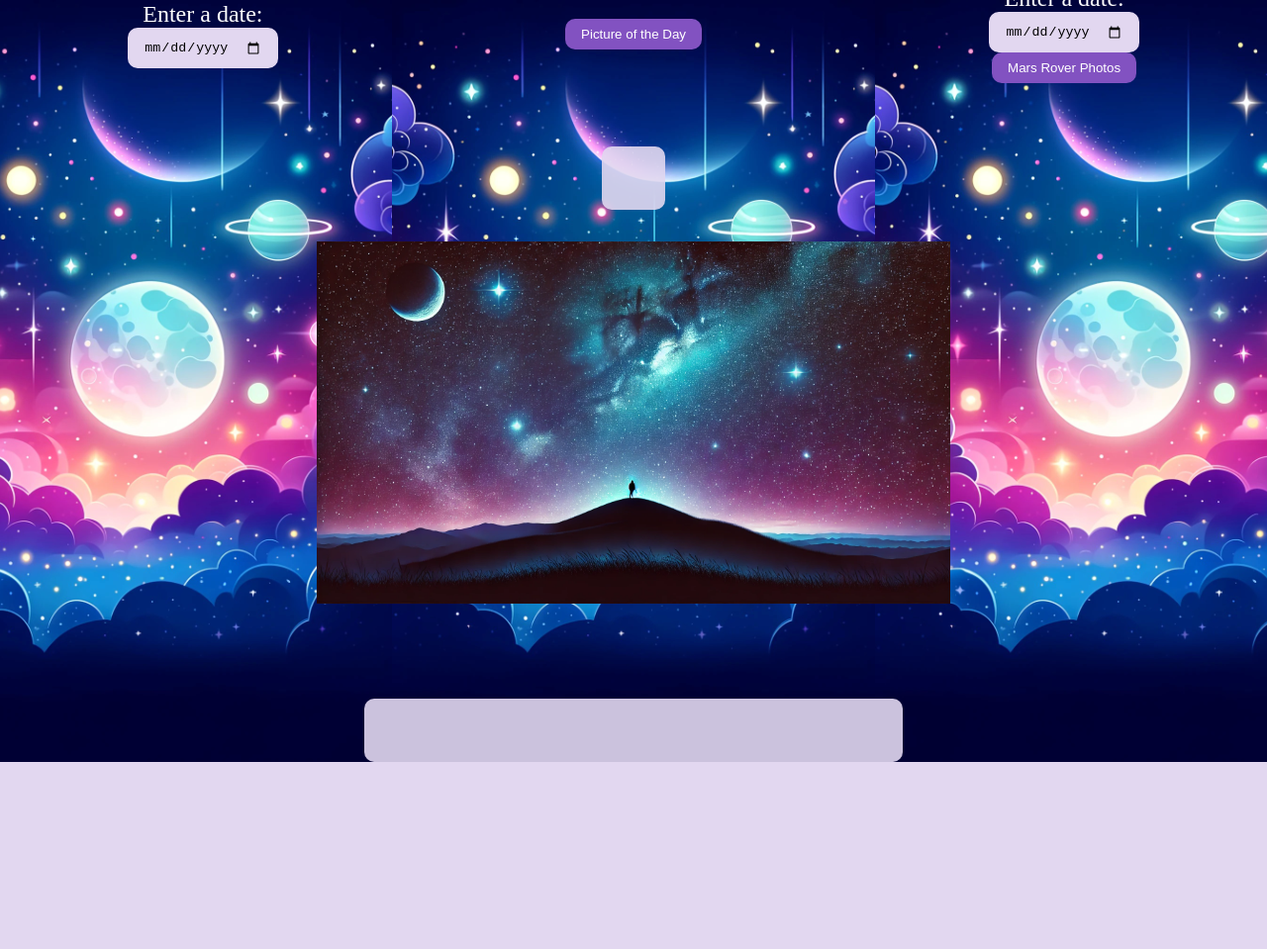
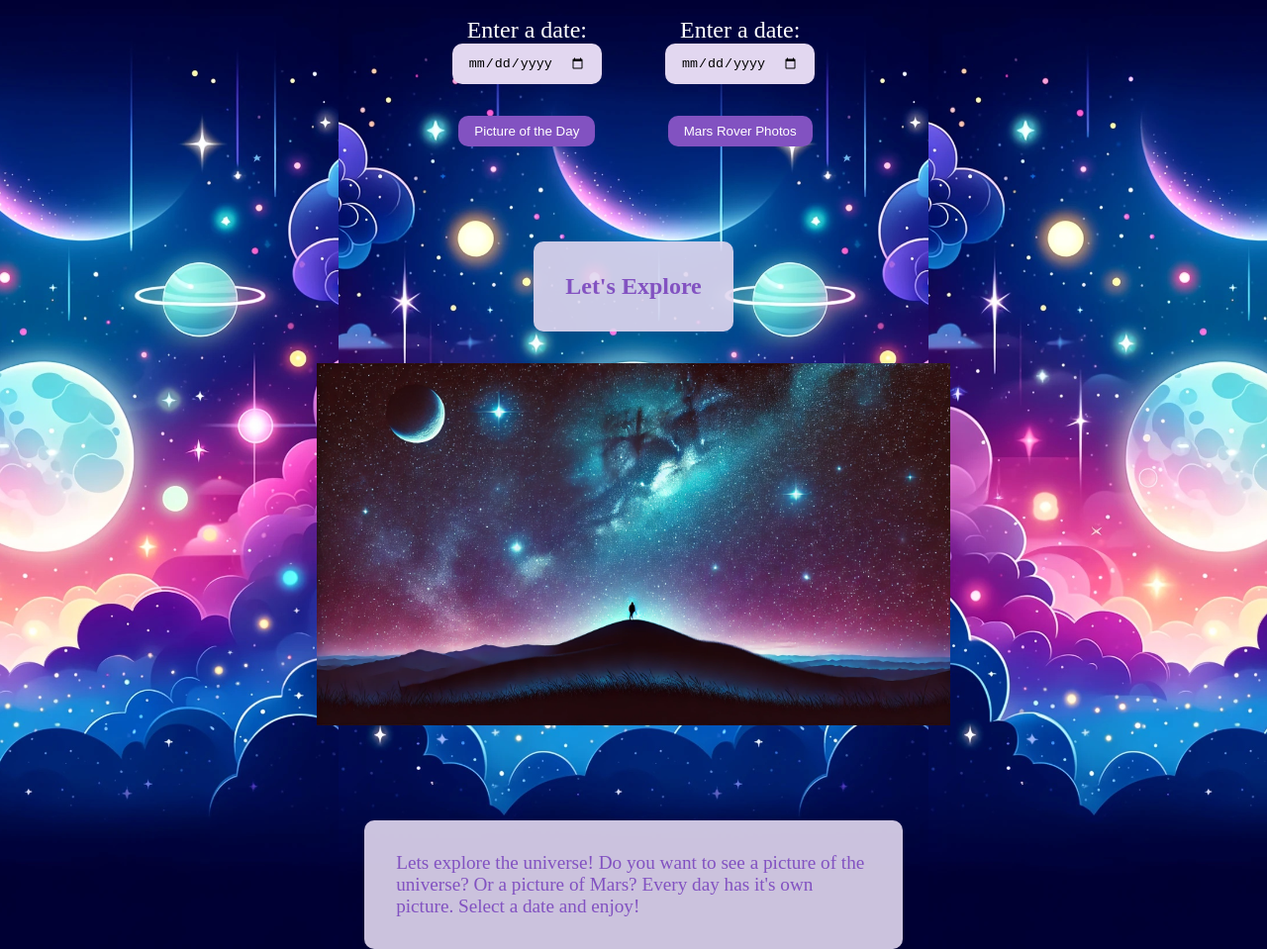
Before and after one commit to moisesg526/NY-StarGazers-Society, a plain HTML site: page index.html in a window 1280 px wide. Shown: the part 84-1043 px from the top of the page at 99% size. Before the commit the page ends 854 px from the top, so only its background shows below. Drawn offline with Linux system fonts and the light colour scheme.

Commit message:
Fixed display of the formats

```diff
--- a/index.html
+++ b/index.html
@@ -8,23 +8,31 @@
   </head>
   <body>
     <h1>NY StarGazers Society</h1>
+    <section class="form-sec">
       <section class="forms">
         <form class="pod-form">
           <label for="">Enter a date:</label>
           <input type="date" class="get-Pod" />
         </form>
+        <input type="submit" class="pod-btn btn" value="Picture of the Day" />
+      </section>
 
-      <input type="submit" class="pod-btn btn" value="Picture of the Day"></input>
+      <section class="forms">
         <form class="pom-form">
           <label for="">Enter a date:</label>
-        <input type="date" />
-        <input type="submit" class="mars-btn btn" value="Mars Rover Photos"></input>
+          <input type="date" class="get-mars-pic" />
         </form>
+        <input type="submit" class="mars-btn btn" value="Mars Rover Photos" />
+      </section>
     </section>
     <section class="api-content">
-      <h2></h2>
+      <h2>Let's Explore</h2>
       <img src="/sky.webp" alt="Dark purple sky background" />
-      <p></p>
+      <p>
+        Lets explore the universe! Do you want to see a picture of the universe?
+        Or a picture of Mars? Every day has it's own picture. Select a date and
+        enjoy!
+      </p>
     </section>
     <script src="main.js"></script>
   </body>
--- a/style.css
+++ b/style.css
@@ -35,8 +35,16 @@ h2 {
   gap: 2rem;
 }
 
+.form-sec {
+  padding: 2rem;
+  display: flex;
+  justify-content: center;
+  gap: 4rem;
+}
+
 .forms {
   display: flex;
+  flex-direction: column;
   align-items: center;
   justify-content: center;
   gap: 2rem;
```
Lines whose indentation alone changed are shown as unchanged.
